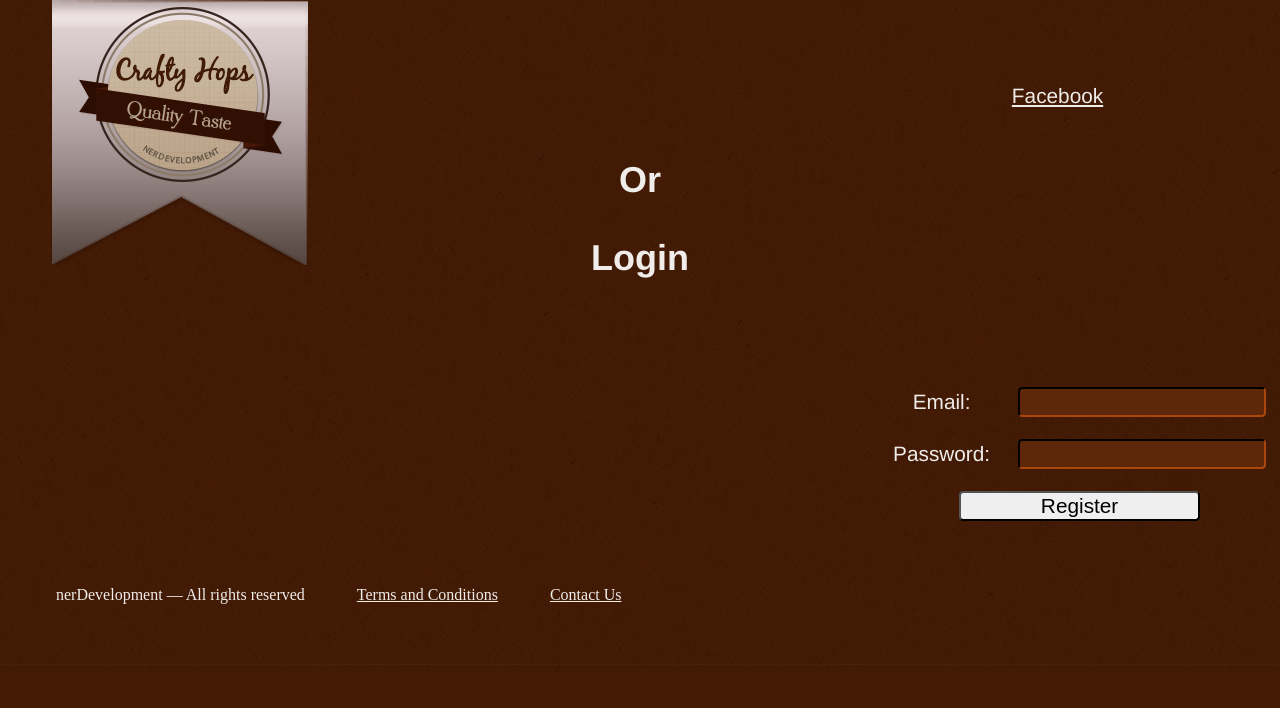
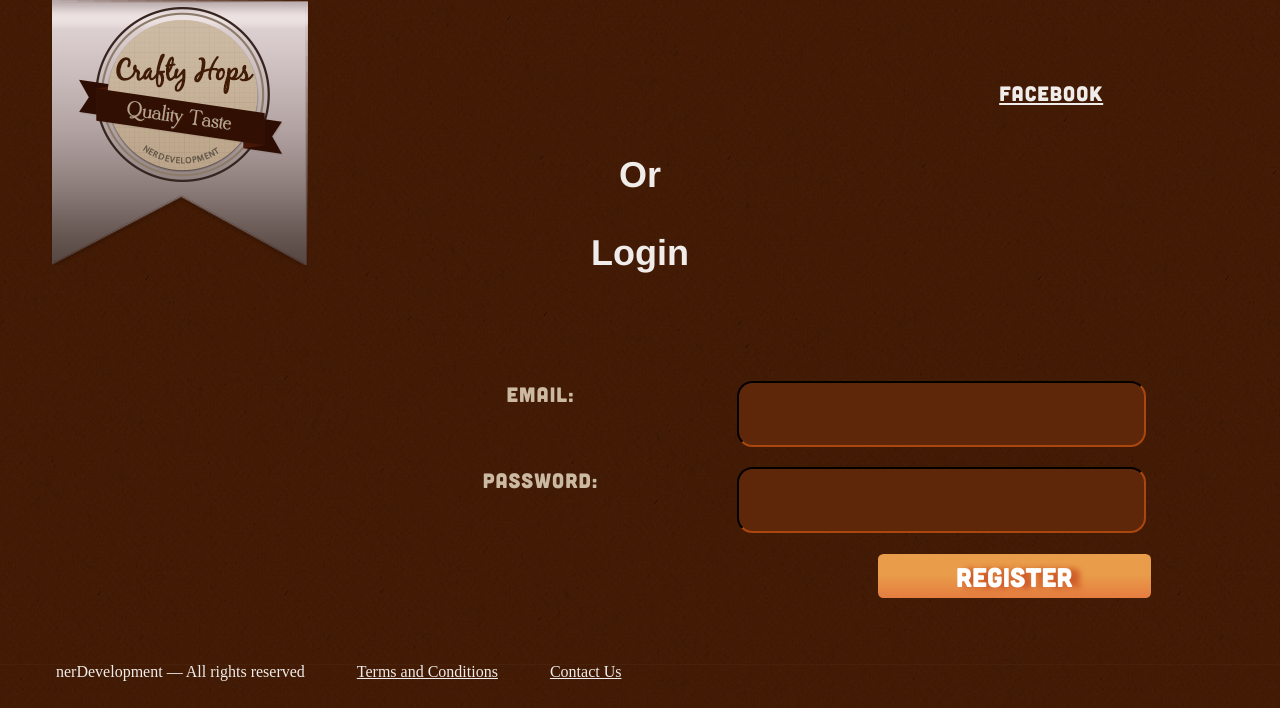
Before and after one commit to nerDevelopment/craftyHops, a CodeIgniter app: page /index.php/home/index in a window 1280 px wide, after a click on "Login". Shown: the part 128-836 px from the top of the page. Before the commit the page ends 797 px from the top, so only its background shows below. Run offline with CodeIgniter, Linux system fonts and the light colour scheme; some libraries are stand-ins or nearby versions.

Commit message:
updated styles on add a beer

```diff
--- a/application/views/home_view.php
+++ b/application/views/home_view.php
@@ -172,11 +172,14 @@
   			  <img src="inc/images/magic9.png" alt="beer logo" />
   			  <figcaption>Apricot flavoring. A Beer Cloaked in Secrecy An ale whose mysterious and unusual palate will swirl across your tongue and ask more questions than it answers. A beer brewed clandestinely and given a name whose meaning is never revealed. Why #9? Why, indeed. A sort of dry, crisp, fruity, refreshing, not quite pale ale. #9 is really impossible to describe because there's never been anything else quite like it. Fermented with our 150 year old strain of top fermenting English yeast.</figcaption>
   			</figure>
-
   			<ul>
   			  <li><span><b>Brewed by:</b> Magic Hat Brewing Company - South Burlington, Vermont</span></li>
   			  <li><span><b>ABV:</b> 5.10%</span></li>
   			</ul>
+
+  			<div class="section">
+		      <h3>Reviews</h3>
+		    </div><!-- end section -->
 		  </div><!-- container -->
 		</article><!--  end detail page  -->
 
@@ -200,14 +203,14 @@
 						<div class="wrap">
 							<div class="grids">
 								<div class="grid-6 info">
-									<h2>Add a Beer</h2>
-									<p>Add a beer to our database and help other users! While we might be amazing in our knowlage, we sadly don't know everything about you local beers. That means that we a little help from YOU by adding beers to our database. This way we can let everyone know about the awesome beers in your area!</p>
-									<p>Please keep in mind that your beer has to go through our moderators just to make sure everything is perfect before it will show up in our database or on the website.</p>
+									<h3>Add a Beer</h3>
+									<p>Add a beer to our database and help other users! While we might be amazing in our knowledge, we sadly don't know everything about you local beers. That means that we a little help from YOU by adding beers to our database. This way we can let everyone know about the awesome beers in your area!</p>
+									<p><i>*Please keep in mind that your beer has to go through our moderators just to make sure everything is perfect before it will show up in our database or on the website.</i></p>
 								</div><!--  end grid-6 -->
 								<div class="grid-6">
 									<form id="addBeer" name="form" method="post" action="#">
 										<ul class="fields">
-											<li>	<span class="titles">Name:</span><input type="text" name="name" class="colorized" id="name" data-validate="validate(required)"/></li>
+											<li><span class="titles">Name:</span><input type="text" name="name" class="colorized" id="name" data-validate="validate(required)"/></li>
 											<li><span class="titles">Brewed by:</span><input type="text" name="brewed" id="brewed" class="colorized"/></li>
 											<li><span class="titles">File:</span><input type="file" class="file" name="beerimage" id="beerimage"  /></li>
 											<li><input type="submit"  value="Add" class="submit"/></li>
--- a/inc/css/screen.css
+++ b/inc/css/screen.css
@@ -1,11 +1,11 @@
 /*----------------------------------------INFORMATION------------------------------
 Author:  nerDevelopment
 Project: Crfty Hops
-Date: 12/10/2012
+Date: 12/11/2012
 
     LAST UPDATE
 Author: Rach
-Time: 4:10 pm
+Time: 12:10 pm
 
     STYLE GUIDE
 HTML background color: #411a0a
@@ -95,7 +95,7 @@ p, h1, form{
 }
 
 .grid-4, .grid-one-third {
-width: 29.5%;
+  width: 29.5%;
 }
 
 /*----------------------------------GLOBAL---------------------------*/
@@ -408,16 +408,25 @@ nav ul{
 /*-------------------------------FORMS------------------------------*/
 #addBeer li, #registerPage li, #login li{
 	margin-bottom: 1em;
-	font-size: 1.3em;
+	font: 1.3em cubano, Helvetica, Arial;
+	letter-spacing: 1px;
 }
 
 #addBeer p{
 	text-align: left;
+	font: 1.3em quaver_sans, Helvetica, Arial;
+	letter-spacing: 1px;
+}
+
+#addBeer h3{
+	font: 2em cubano, Helvetica, Arial;
+	margin: .5em;
 }
 
 .titles{
 	float: left;
 	width: 6em;
+	color: #ccb9a2;
 }
 
 #registerPage .titles{
@@ -429,14 +438,41 @@ nav ul{
 	margin-top: 5em;
 }
 
-.fields input{
+.submit{
+  background: #e99d4a; /* Old browsers */
+	background: -moz-linear-gradient(top,  #e99d4a 45%, #e57d40 100%); /* FF3.6+ */
+	background: -webkit-gradient(linear, left top, left bottom, color-stop(45%,#e99d4a), color-stop(100%,#e57d40)); /*Chrome,Safari4+ */
+	background: -webkit-linear-gradient(top,  #e99d4a 45%,#e57d40 100%); /* Chrome10+,Safari5.1+ */
+	background: -o-linear-gradient(top,  #e99d4a 45%,#e57d40 100%); /* Opera 11.10+ */
+	background: -ms-linear-gradient(top,  #e99d4a 45%,#e57d40 100%); /* IE10+ */
+	background: linear-gradient(to bottom,  #e99d4a 45%,#e57d40 100%); /* W3C */
+	filter: progid:DXImageTransform.Microsoft.gradient( startColorstr='#e99d4a', endColorstr='#e57d40',GradientType=0 ); /* IE6-9*/
+	border: #c9480f;
+	border-radius: .2em;
+	padding: .2em .2em;
+	font: 1.3em cubano, Helvetica, Arial;
+	color: #fff;
+	text-shadow: 8px 1px 6px rgba(200, 76, 34, 1);
+	margin-left: 10em;
+	text-align: center;
+	width: 34%
+}
+
+.titles input{
 	border-radius: .2em;
 	width: 60%;
+	font-size: 1.3em;
 }
 
 .colorized{
+	border-radius: .3em;
+	font-size: 2.5em;
+	width: 50%;
 	background-color: #5e2709;
 	border-color: #582408;
+	color: #ccb9a2;
+	outline: none;
+	text-indent: .2em;
 }
 
 #registerPage .fields input{
```
